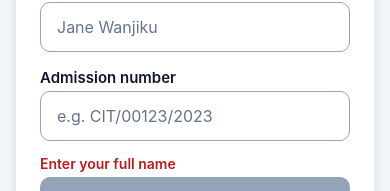
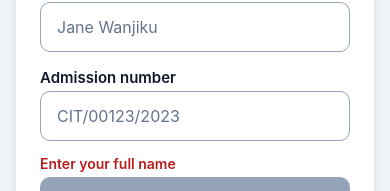
Before and after one commit to cictehro/at-reg, a React Native app: screen / in a window 390 px wide. Shown: the part 247-438 px from the top of the page. Built offline with nearby package versions, Linux system fonts and the light colour scheme.

Commit message:
Update SignUpForm.tsx

```diff
--- a/components/SignUpForm.tsx
+++ b/components/SignUpForm.tsx
@@ -21,6 +21,7 @@ export default function SignUpForm({ onSubmit }: Props) {
   const [admissionNumber, setAdmissionNumber] = useState('');
   const [photoUri, setPhotoUri] = useState<string | null>(null);
   const [saving, setSaving] = useState(false);
+  const [confirmed, setConfirmed] = useState(false);
   const successOpacity = useRef(new Animated.Value(0)).current;
   const admissionRef = useRef<TextInput>(null);
 
@@ -38,12 +39,13 @@ export default function SignUpForm({ onSubmit }: Props) {
       : '';
 
   const showSuccess = () => {
+    setConfirmed(true);
     successOpacity.setValue(0);
     Animated.sequence([
       Animated.timing(successOpacity, { toValue: 1, duration: 200, useNativeDriver: true }),
       Animated.delay(1600),
       Animated.timing(successOpacity, { toValue: 0, duration: 500, useNativeDriver: true }),
-    ]).start();
+    ]).start(() => setConfirmed(false));
   };
 
   const submit = async () => {
@@ -79,7 +81,7 @@ export default function SignUpForm({ onSubmit }: Props) {
         ref={admissionRef}
         value={admissionNumber}
         onChangeText={setAdmissionNumber}
-        placeholder="e.g. CIT/00123/2023"
+        placeholder="CIT/00123/2023"
         placeholderTextColor={colors.placeholder}
         style={styles.input}
         autoCapitalize="characters"
@@ -87,7 +89,7 @@ export default function SignUpForm({ onSubmit }: Props) {
       />
 
       <View style={styles.message}>
-        {hint !== '' && <Text style={styles.hint}>{hint}</Text>}
+        {hint !== '' && !confirmed && <Text style={styles.hint}>{hint}</Text>}
         <Animated.Text style={[styles.success, { opacity: successOpacity }]}>
           Registered successfully
         </Animated.Text>
```
